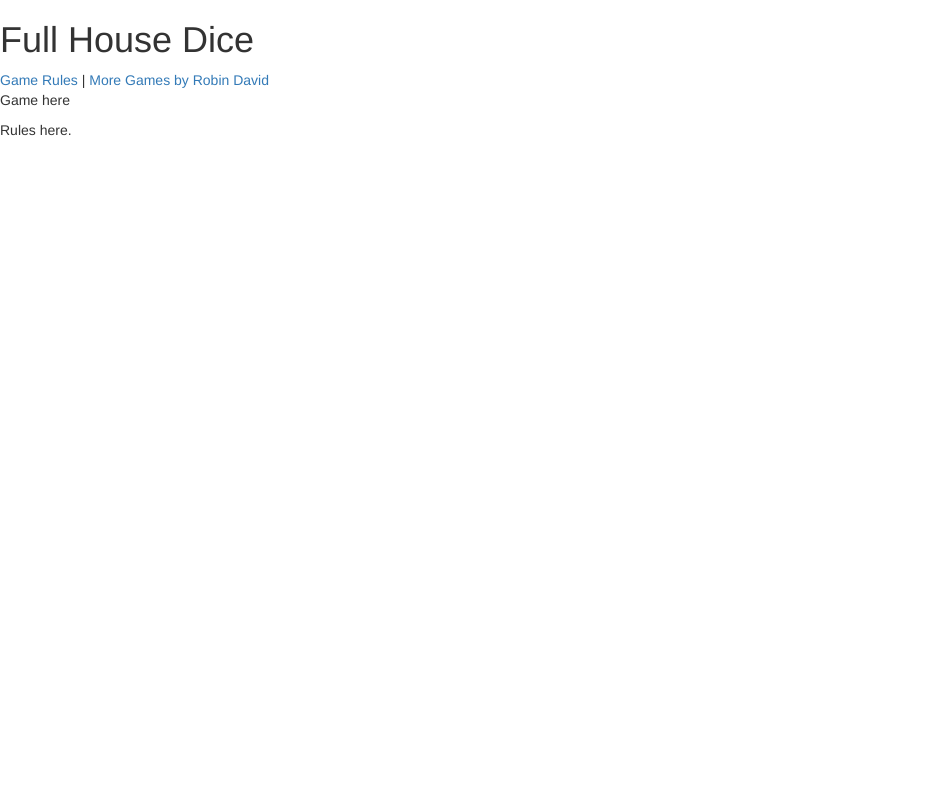
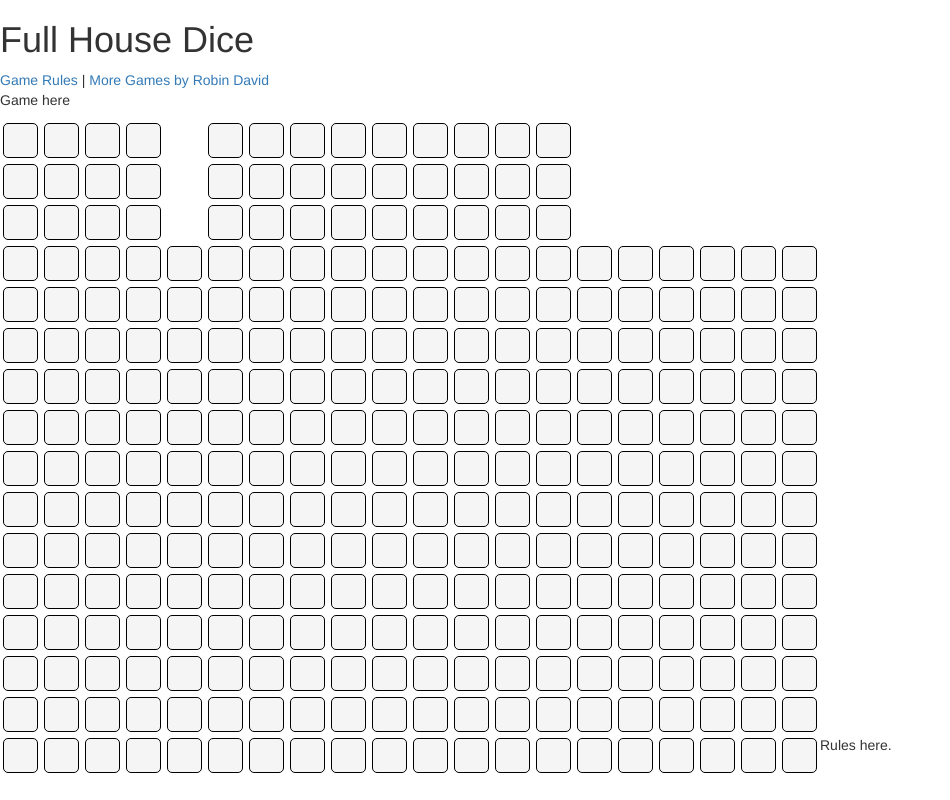
Before and after one commit to robindavidgames/ada-lovelace, a plain HTML site: page index.html in a window 1280 px wide. Shown: the whole page, without its empty margins (0-950 px from the left). Drawn offline with nearby package versions, Linux system fonts and the light colour scheme.

Commit message:
Add JS to build grid and iterate through blank spaces.

```diff
--- a/assets/css/style.css
+++ b/assets/css/style.css
@@ -0,0 +1,32 @@
+/* Remove padding and margin by default. */
+* {
+    padding: 0;
+    margin: 0;
+    border: none;
+}
+
+/* Establish style for all die and boxes. */
+.space {
+    height: 35px;
+    width: 35px;
+    float: left;
+    margin: 3px;
+    text-align: center;
+    font-size: larger;
+    font-weight: 700;
+    line-height: 50px;
+    background-color: whitesmoke;
+    border-radius: 5px;
+    border-color: black;
+    border-style: solid;
+    border-width: thin;
+}
+
+.empty {
+    background-color: white;
+    border-color: white;
+}
+
+.clear {
+    clear: both
+}
--- a/assets/js/script.js
+++ b/assets/js/script.js
@@ -0,0 +1,48 @@
+createPlayArea();
+
+function createPlayArea() {
+    let dieWrapper = document.getElementById("dice-area");
+
+    // Create 16 rows.
+    for (let r = 1; r < 17; r++) {
+
+        let divElement = document.createElement("div");
+        divElement.setAttribute("class", "clear");
+        divElement.setAttribute("id", "row"+r);
+        dieWrapper.appendChild(divElement);
+
+        // In each row, create 20 containers.
+        for (let i = 1; i < 21; i++) {
+            let elementWrapper = document.getElementById("row"+r);
+            let element = document.createElement("div");
+            element.setAttribute("class", "space available");
+            if (r < 10) {
+                if (i < 10) {
+                    element.setAttribute("id", "0"+r+"0"+i);
+                } else {
+                    element.setAttribute("id", "0"+r+i);
+                }
+            } else {
+                if (i < 10) {
+                    element.setAttribute("id", +r+"0"+i);
+                } else {
+                    element.setAttribute("id", +r+i);
+                }
+            }
+            elementWrapper.appendChild(element);
+        }
+    }
+
+    markoutSpaces();
+}
+
+function markoutSpaces() {
+    const outOfBoundsArray = ['0105', '0115', '0116', '0117', '0118', '0119', '0120', '0205', '0215', '0216', '0217', '0218', '0219', '0220', '0305', '0315', '0316', '0317', '0318', '0319', '0320',]
+    for (x of outOfBoundsArray) {
+        console.log(x);
+        let blankout = document.getElementById(x);
+        blankout.classList.remove("available");
+        blankout.classList.add("empty");
+    }
+    // let blankout = document.getElementById("dice-area");
+}
--- a/index.html
+++ b/index.html
@@ -28,6 +28,7 @@
 
         <section>
             <p>Game here</p>
+            <div class="clear" id="dice-area"></div>
         </section>
 
         <section id="how-to-play">
```
